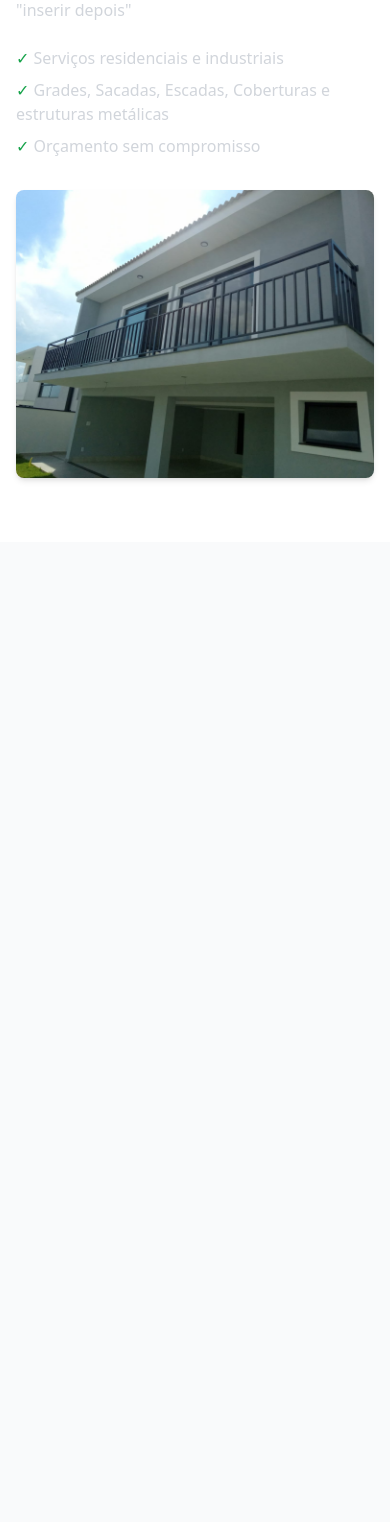
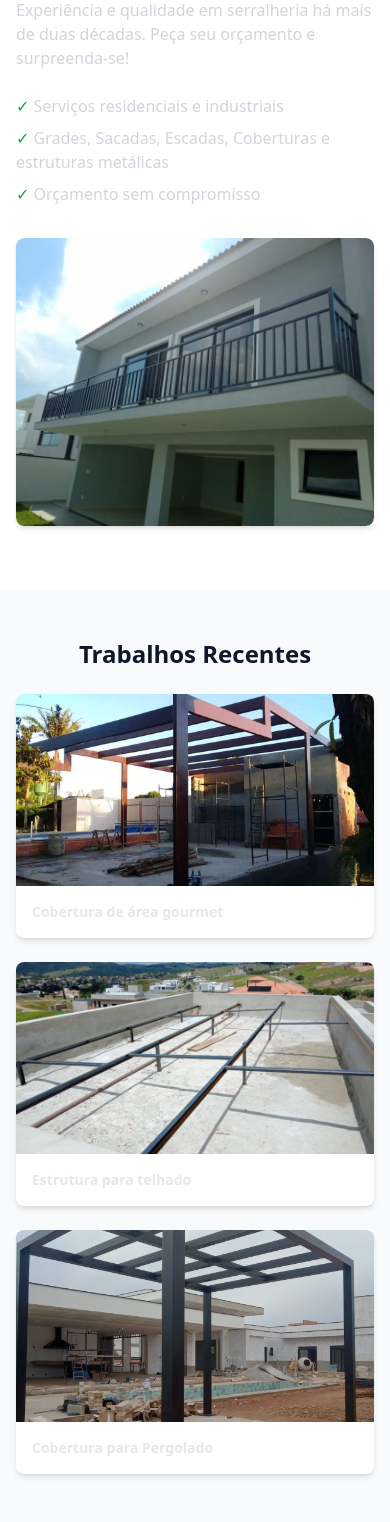
Before and after one commit to gufvr/eduardo-serralheiro, a website: page index.html in a window 390 px wide. Shown: the part 250-1772 px from the top of the page. Before the commit the page ends 844 px from the top, so only its background shows below. Drawn offline with nearby package versions, Linux system fonts and the light colour scheme.

Commit message:
feat(work-section): add recent works gallery with image modal preview
- Created "Trabalhos Recentes" section displaying recent metalwork projects
- Implemented responsive grid layout with interactive hover animations
- Added modal feature to preview enlarged images with smooth transitions
- Integrated open/close modal logic in main.js for better user experience.

```diff
--- a/index.html
+++ b/index.html
@@ -17,7 +17,7 @@
       href="https://fonts.googleapis.com/css2?family=Material+Symbols+Outlined:opsz,wght,FILL,GRAD@20..48,100..700,0..1,-50..200&icon_names=add_home_work"
     />
 
-    <title>Eduardo Serralheiro</title>
+    <title>Eduardo Serralheria & Soluções Metálicas</title>
     <script src="https://cdn.tailwindcss.com"></script>
 
     <script>
@@ -100,9 +100,9 @@
             <h2
               class="text-3xl md:text-4xl font-extrabold text-primary dark:text-white mb-4"
             >
-              Qualidade e confiança em cada solda
+              Qualidade e confiança em cada solda.
             </h2>
-            <p class="text-gray-300 text-md mb-6">"inserir depois"</p>
+            <p class="text-gray-300 text-md mb-6">Experiência e qualidade em serralheria há mais de duas décadas. Peça seu orçamento e surpreenda-se!</p>
 
             <ul class="mt-6 text-md text-gray-300 space-y-2">
               <li>
@@ -122,14 +122,88 @@
           <div
             class="rounded-lg overflow-hidden shadow-lg bg-white dark:bg-gray-800 rounded-lg overflow-hidden shadow-md hover:shadow-2xl transform transition-all duration-500 hover:scale-110"
           >
-            <img
+            <figure class="bg-white dark:bg-gray-800 rounded-lg overflow-hidden shadow-md hover:shadow-2xl transform transition-all duration-500 hover:scale-110 cursor-pointer"
+              onclick="abrirImagem('./src/img/guarda-corpo.jpg')">
+              <img
               src="./src/img/guarda-corpo.jpg"
               alt="Guarda corpo de Sacada"
               class="w-full h-72 md:h-96 object-cover"
             />
+            </figure>
+
           </div>
         </div>
       </section>
+
+      <section id="trabalhos" class="bg-gray-50 dark:bg-gray-900/50">
+        <div class="max-w-5xl mx-auto px-4 py-12">
+          <h3
+            class="text-2xl font-semibold text-primary dark:text-white mb-6 text-center"
+          >
+            Trabalhos Recentes
+          </h3>
+
+          <div class="grid grid-cols-1 sm:grid-cols-2 lg:grid-cols-3 gap-6">
+            <figure
+              class="bg-white dark:bg-gray-800 rounded-lg overflow-hidden shadow-md hover:shadow-2xl transform transition-all duration-500 hover:scale-110 cursor-pointer"
+              onclick="abrirImagem('./src/img/cobertura-area-gourmet.jpg')"
+            >
+              <img
+                src="./src/img/cobertura-area-gourmet.jpg"
+                alt="Cobertura de área gourmet"
+                class="w-full h-48 object-cover transition-all duration-300 hover:brightness-110 hover:opacity-95"
+              />
+              <figcaption class="font-semibold p-4 text-sm text-gray-200">
+                Cobertura de área gourmet
+              </figcaption>
+            </figure>
+
+            <figure
+              class="bg-white dark:bg-gray-800 rounded-lg overflow-hidden shadow-md hover:shadow-2xl transform transition-all duration-500 hover:scale-110 cursor-pointer"
+              onclick="abrirImagem('./src/img/estrutura-para-telhado.jpg')"
+            >
+              <img
+                src="./src/img/estrutura-para-telhado.jpg"
+                alt="Grade sob medida"
+                class="w-full h-48 object-cover transition-all duration-300 hover:brightness-110 hover:opacity-95"
+              />
+              <figcaption class="font-semibold p-4 text-sm text-gray-200">
+                Estrutura para telhado
+              </figcaption>
+            </figure>
+
+            <figure
+              class="bg-white dark:bg-gray-800 rounded-lg overflow-hidden shadow-md hover:shadow-2xl transform transition-all duration-500 hover:scale-110 cursor-pointer"
+              onclick="abrirImagem('./src/img/pergolado.jpg')"
+            >
+              <img
+                src="./src/img/pergolado.jpg"
+                alt="Cobertura metálica"
+                class="w-full h-48 object-cover transition-all duration-300 hover:brightness-110 hover:opacity-95"
+              />
+              <figcaption class="font-semibold p-4 text-sm text-gray-200">
+                Cobertura para Pergolado
+              </figcaption>
+            </figure>
+
+            <div
+  id="imageModal"
+  class="fixed inset-0 bg-black/70 flex items-center justify-center hidden z-50 backdrop-blur-sm"
+  onclick="fecharImagem()"
+>
+  <img
+    id="modalImage"
+    src=""
+    alt="Imagem ampliada"
+    class="rounded-lg shadow-2xl transform scale-0 transition-transform duration-300
+           max-w-[90vw] max-h-[90vh]"
+    style="width: 2500px; height: 1900px; object-fit: contain;"
+  />
+  </div>
+        </div>
+      </section>
     </main>
+
+    <script src="./js/main.js"></script>
   </body>
 </html>
--- /dev/null
+++ b/js/main.js
@@ -0,0 +1,18 @@
+function abrirImagem(src) {
+  const modal = document.getElementById("imageModal");
+  const modalImg = document.getElementById("modalImage");
+
+  modalImg.src = src;
+  modal.classList.remove("hidden");
+
+  // animação de zoom suave
+  setTimeout(() => modalImg.classList.add("scale-100"), 10);
+}
+
+function fecharImagem() {
+  const modal = document.getElementById("imageModal");
+  const modalImg = document.getElementById("modalImage");
+
+  modalImg.classList.remove("scale-100");
+  setTimeout(() => modal.classList.add("hidden"), 300);
+}
```
Also changed, not shown: src/img/cobertura-area-gourmet.jpg (added), src/img/estrutura-para-telhado.jpg (added), src/img/pergolado.jpg (added).
